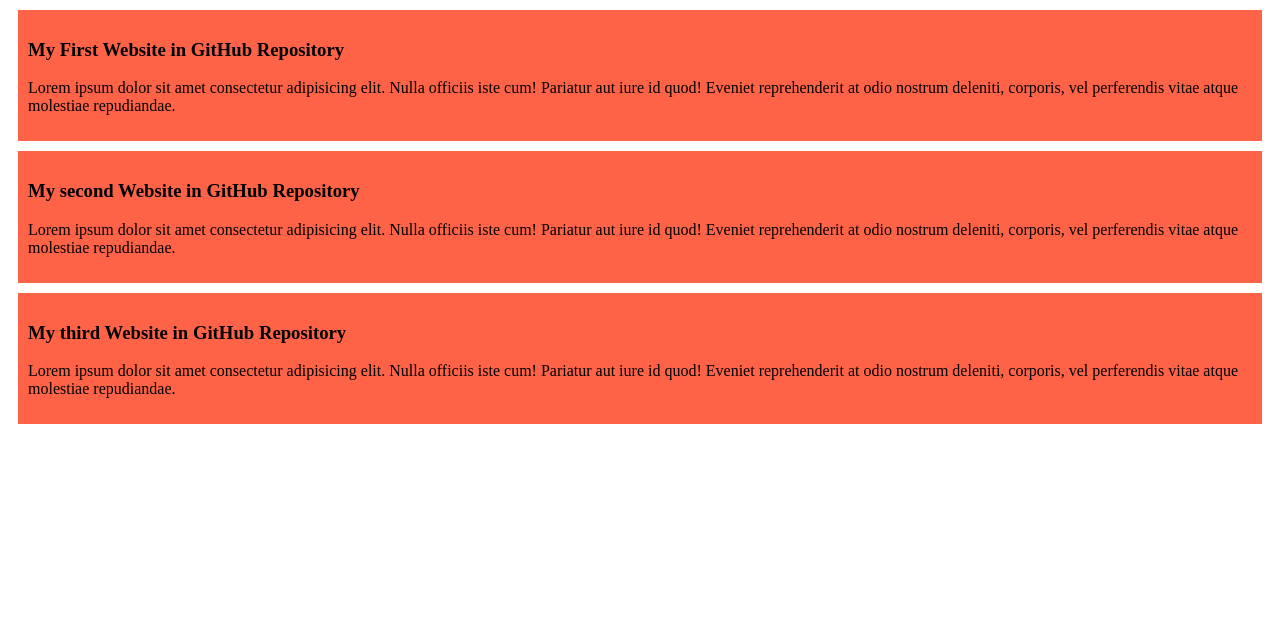
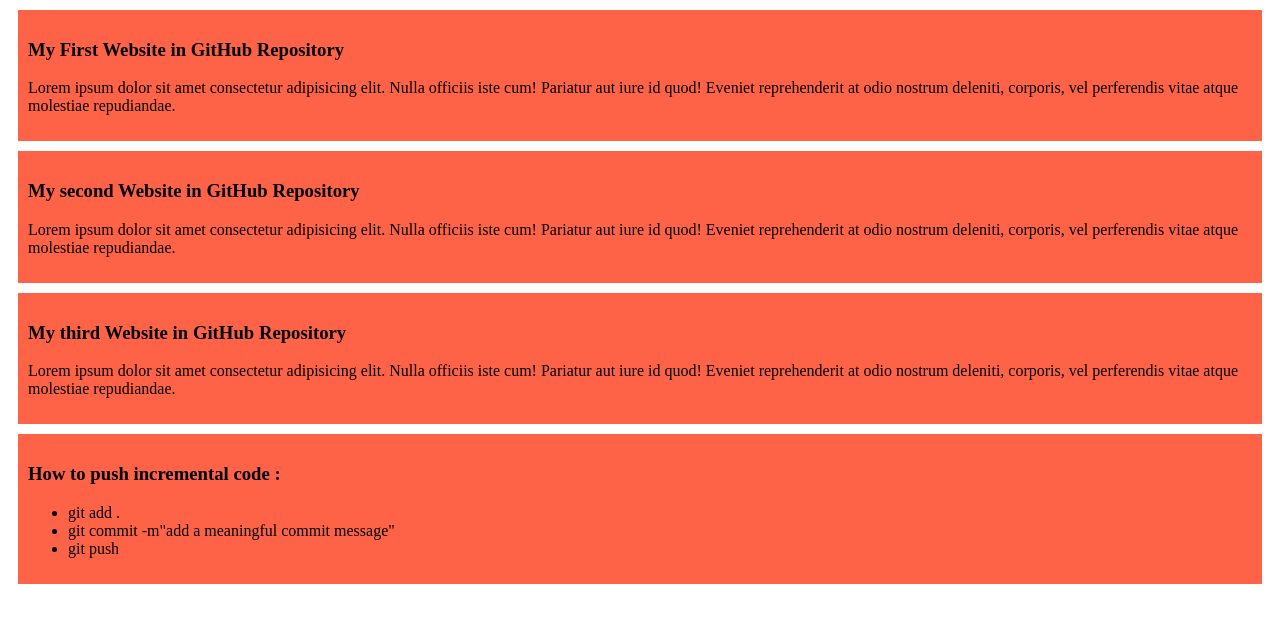
Before and after one commit to mesbahtoha/Programming-Hero, a plain HTML site: page index.html in a window 1280 px wide. Drawn offline with Linux system fonts and the light colour scheme.

Commit message:
added a list to push code

```diff
--- a/index.html
+++ b/index.html
@@ -19,5 +19,13 @@
     <h3>My third Website in GitHub Repository</h3>
     <p>Lorem ipsum dolor sit amet consectetur adipisicing elit. Nulla officiis iste cum! Pariatur aut iure id quod! Eveniet reprehenderit at odio nostrum deleniti, corporis, vel perferendis vitae atque molestiae repudiandae.</p>
    </div>
+   <div>
+    <h3>How to push incremental code : </h3>
+    <ul>
+        <li>git add .</li>
+        <li>git commit -m"add a meaningful commit message"</li>
+        <li>git push</li>
+    </ul>
+   </div>
 </body>
 </html>
```
